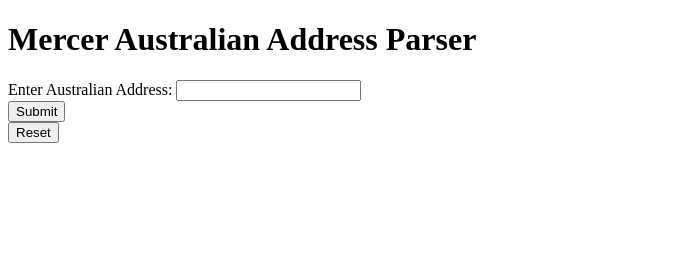
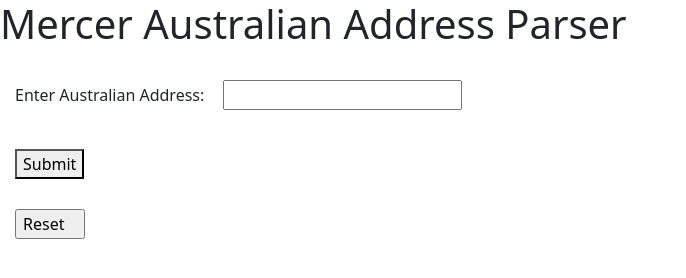
Before and after one commit to omkar2005203/Australia_Address_Parser, a website: page veiws/form.html in a window 1280 px wide. Shown: the whole page, without its empty margins (0-686 px from the left). Drawn offline with nearby package versions, Linux system fonts and the light colour scheme.

Commit message:
updated code

```diff
--- a/package.json
+++ b/package.json
@@ -10,6 +10,7 @@
   "author": "",
   "license": "ISC",
   "dependencies": {
-    "australia-address-parser": "^1.0.1"
+    "australia-address-parser": "^1.0.1",
+    "bootstrap": "^5.0.1"
   }
 }
--- a/veiws/form.html
+++ b/veiws/form.html
@@ -4,16 +4,30 @@
     <meta charset="UTF-8">
     <meta http-equiv="X-UA-Compatible" content="IE=edge">
     <meta name="viewport" content="width=device-width, initial-scale=1.0">
+    <!-- CSS only -->
+    <link href="https://cdn.jsdelivr.net/npm/bootstrap@5.0.1/dist/css/bootstrap.min.css" rel="stylesheet" integrity="sha384-+0n0xVW2eSR5OomGNYDnhzAbDsOXxcvSN1TPprVMTNDbiYZCxYbOOl7+AMvyTG2x" crossorigin="anonymous">
     <title>MMC-Mercer</title>
+    <script>
+        function validateForm() {
+            var x = document.forms["myForm"]["address"].value;
+            if (x == "") {
+                alert("Address Must be filled !");
+                return false;
+  }
+}
+    </script>
 </head>
 <body>
     <h1>Mercer Australian Address Parser</Address></h1>
-    <form action="/" method="POST">
-        <lable>Enter Australian Address:</lable>
+    <br>
+    <form name="myForm" action="/" onsubmit="return validateForm()" method="POST"  required>
+        <lable style="margin:15px;">Enter Australian Address: </lable>
         <input type="text" name="address" value=""/><br>
-
-        <button>Submit</button><br>
-        <input type="reset" value="Reset">
+        <br>
+        <button style="margin:15px;">Submit</button>
+        <br>
+        <input style="margin:15px;" type="reset" value="Reset   ">
+        <br>
     </form>
 </body>
 </html>
```
Also changed, not shown: index.js (+21 -7 lines), 1 other file.
